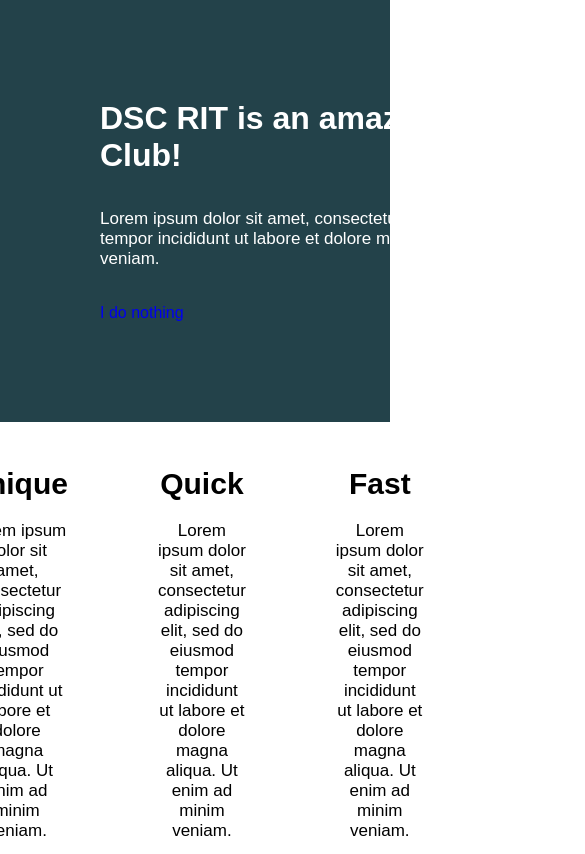
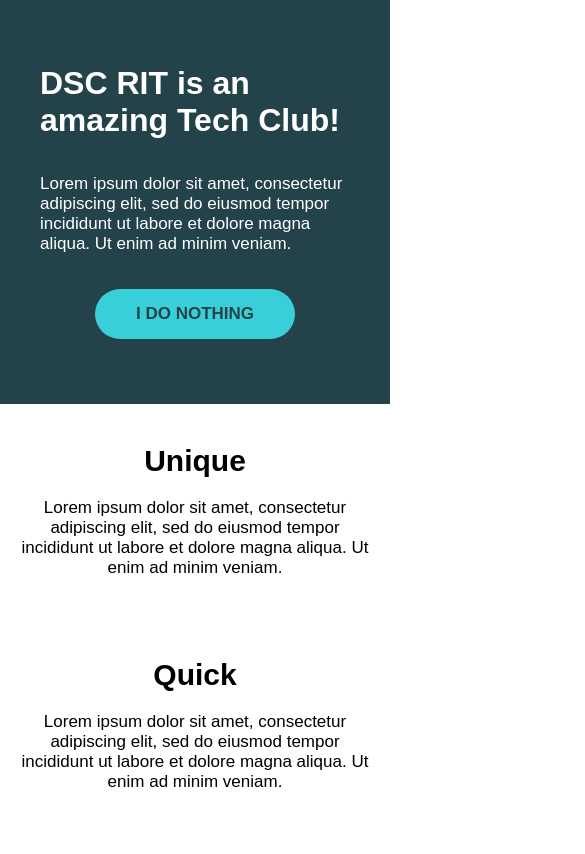
Before and after one commit to vinod2305/622187_BugBounty, a plain HTML site: page Frontend/Responsive-Challenge/index.html in a window 390 px wide. Shown: the top 854 px of the page, 585 px wide, since content can reach past the window. Drawn offline with Linux system fonts and the light colour scheme.

Commit message:
Mobile responsive

```diff
--- a/Frontend/Responsive-Challenge/style.css
+++ b/Frontend/Responsive-Challenge/style.css
@@ -20,7 +20,21 @@
 }
 
 .btn{
-	text-decoration: none;
+	display: inline-block;
+  padding: 15px 5px;
+  font-size: 17px;
+  cursor: pointer;
+  text-align: center;
+  text-decoration: none;
+  outline: none;
+  color: #fff;
+  background-color: #38cfd8;
+  border: none;
+  border-radius: 25px;
+  text-transform: uppercase;
+  color: #24424a;
+  font-weight: bold;
+  width: 200px;
 }
 
 .box-container{
@@ -100,4 +114,86 @@
 
 @media (max-width: 850px){
 
+
+	.btn{
+		display: inline-block;
+	  padding: 15px 5px;
+	  font-size: 17px;
+	  cursor: pointer;
+	  text-align: center;
+	  text-decoration: none;
+	  outline: none;
+	  color: #fff;
+	  background-color: #38cfd8;
+	  border: none;
+	  border-radius: 25px;
+	  text-transform: uppercase;
+	  color: #24424a;
+	  font-weight: bold;
+	  width: 200px;
+	}
+	.box-container{
+		width: auto;
+		display: flex;
+		align-items: center;
+		justify-content: center;
+		flex-direction: column;
+		padding: 65px 40px;
+	}
+	.subtitle{
+		padding: 0;
+		margin: 35px 0;
+		width: auto;
+	}
+
+	.heading{
+		width: auto;
+	}
+	.details{
+		display: flex;
+		align-items: center;
+		justify-content: center;
+		flex-direction: column;
+	}
+
+	.footer-details{
+		display: flex;
+		align-items: center;
+		justify-content: center;
+		flex-direction: column;
+		color: #ffffff;
+	}
+
+
+	.card{
+		width: 400px;
+		padding: 10px;
+		margin: 20px 0;
+		text-align: center;
+	}
+
+	.footer-card{
+		width: 400px;
+		padding: 10px;
+		margin: 20px 0;
+		text-align: center;
+	}
+
+	h2{
+		font-size: 30px;
+		padding: 10px;
+	}
+
+	p{
+		font-size: 17px;
+		padding: 10px;
+	}
+
+	.credentials{
+		display: flex;
+		align-items: center;
+		justify-content: center;
+		padding: 30px;
+	}
+
 }
```
